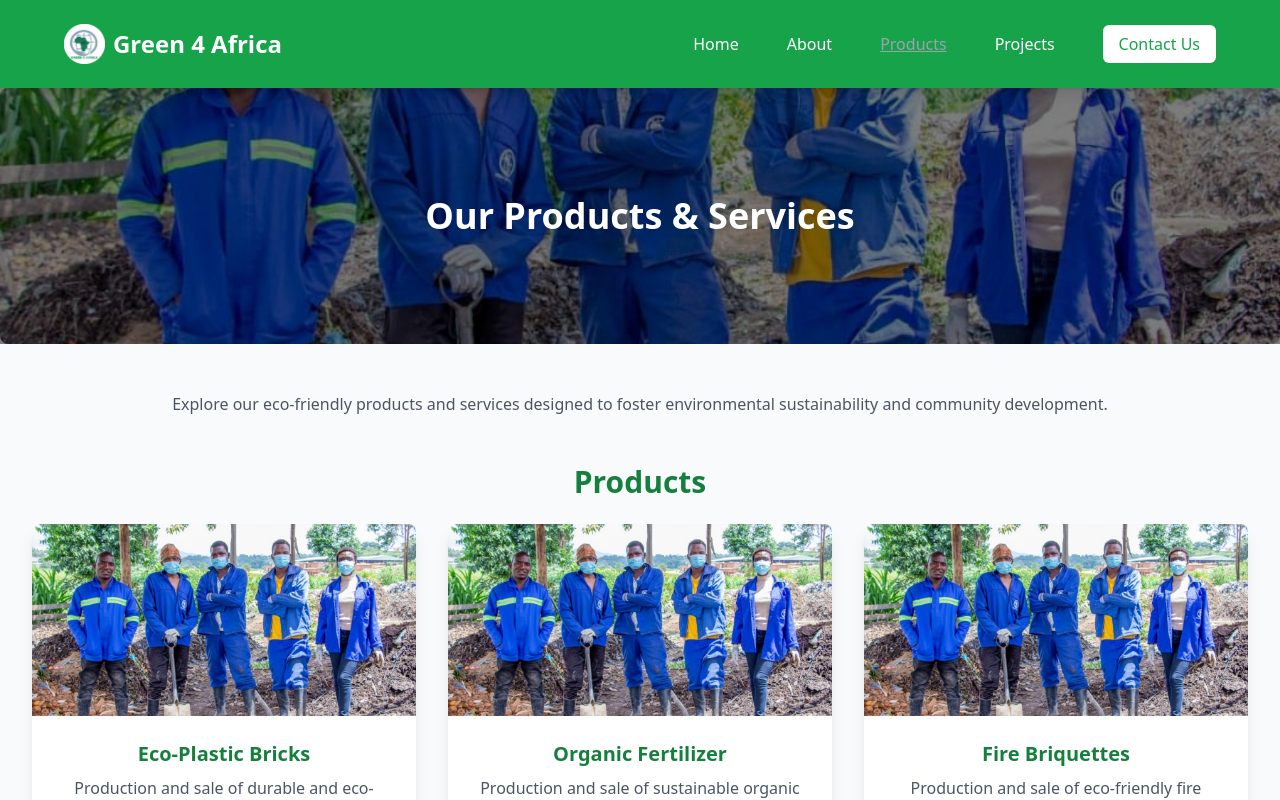
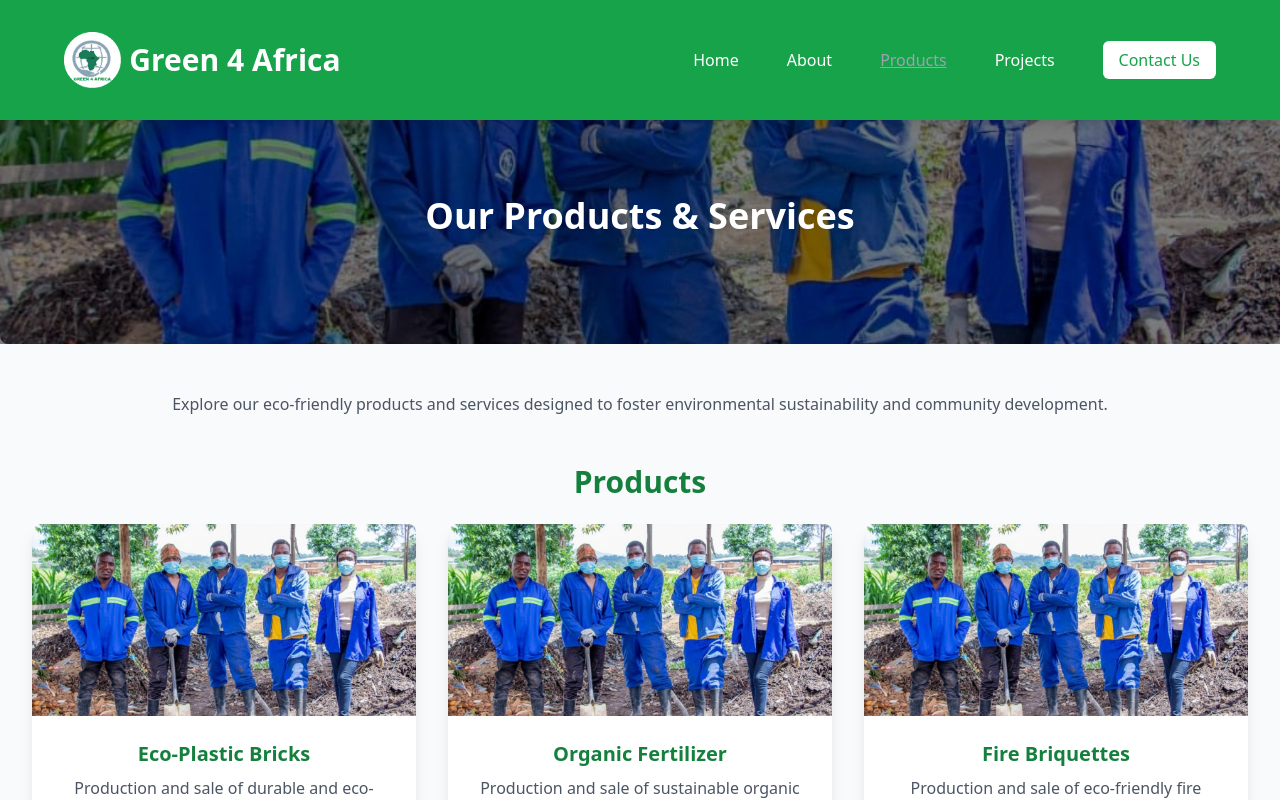
Before and after one commit to Vitumbikoh/Green-4-Africa, a React (Create React App) app: page /products in a window 1280 px wide. Shown: the top 800 px of the page. Built offline with nearby package versions, Linux system fonts and the light colour scheme.

Commit message:
Modified Header

```diff
--- a/src/components/Header.jsx
+++ b/src/components/Header.jsx
@@ -38,15 +38,15 @@ const Header = () => {
           : "bg-transparent text-white"
       }`}
     >
-      <div className="container mx-auto px-4 flex justify-between items-center py-6 sm:px-6 lg:px-16">
+      <div className="container mx-auto px-4 flex justify-between items-center py-6 sm:px-6 lg:px-16 md:py-8">
         {/* Logo */}
         <Link to="/" className="flex items-center">
           <img
             src="/logo.png" // Replace with your Green 4 Africa logo path
             alt="Green 4 Africa"
-            className="h-10 mr-2"
+            className="h-10 mr-2 md:h-14" // Increased size for tablet mode
           />
-          <span className="text-2xl font-bold text-white">Green 4 Africa</span>
+          <span className="text-2xl font-bold text-white md:text-3xl">Green 4 Africa</span>
         </Link>
 
         {/* Mobile Menu Toggle (visible only on mobile) */}
@@ -56,7 +56,7 @@ const Header = () => {
             className="text-white focus:outline-none"
           >
             <svg
-              className="w-6 h-6"
+              className="w-6 h-6 md:w-8 md:h-8" // Increased size for tablet mode
               fill="none"
               stroke="currentColor"
               viewBox="0 0 24 24"
```
